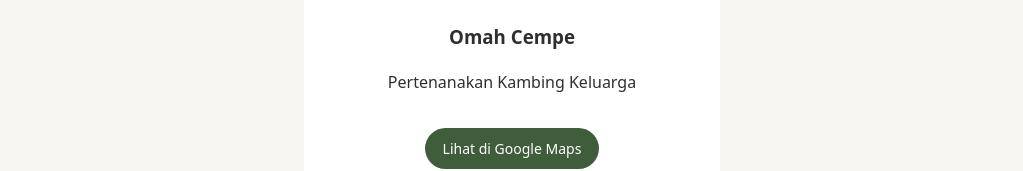
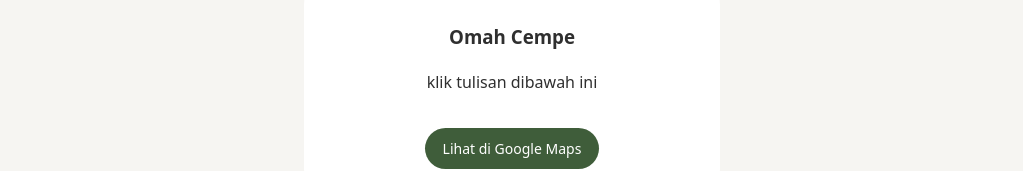
Before and after one commit to xgrstq/Omahcempev2, a React (Vite) app in the folder omah-cempe/: page / in a window 1280 px wide. Shown: the part 1263-1434 px from the top of the page, without its empty margins (128-1151 px from the left). Built offline with nearby package versions, Linux system fonts and the light colour scheme.

Commit message:
Change txt

```diff
--- a/omah-cempe/src/App.jsx
+++ b/omah-cempe/src/App.jsx
@@ -107,7 +107,7 @@ function App() {
     <div className="location-card">
       <span className="location-icon"></span>
       <h3>Omah Cempe</h3>
-      <p>Pertenanakan Kambing Keluarga</p>
+      <p>klik tulisan dibawah ini</p>
 
       <a
         href="https://maps.app.goo.gl/RfEF1R2QDxif55MA6"
```
